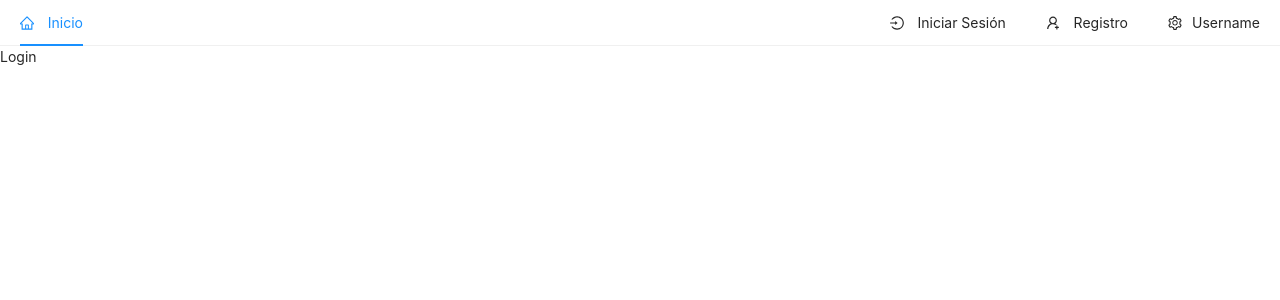
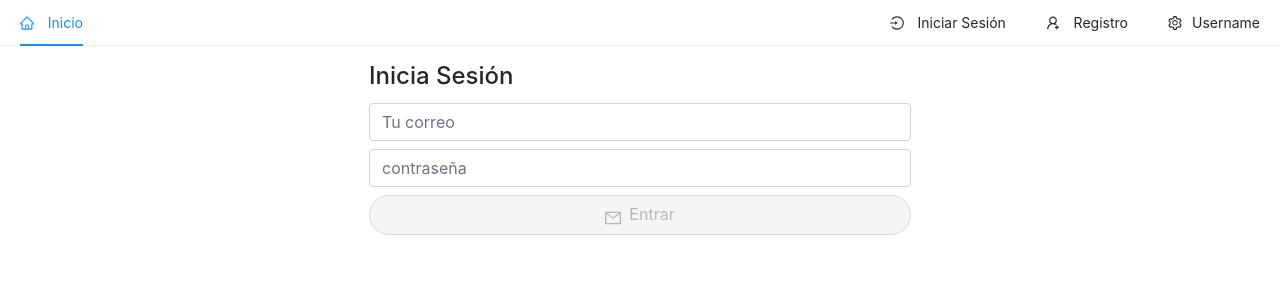
Before and after one commit to jkevinfg/Ecommerce, a React (Create React App) app in the folder frontend/: page /login in a window 1280 px wide. Shown: the top 300 px of the page. Built offline with nearby package versions, Linux system fonts and the light colour scheme; no server answers.

Commit message:
login page

```diff
--- a/frontend/src/components/Header.js
+++ b/frontend/src/components/Header.jsx
@@ -11,7 +11,6 @@
 
 
 const { SubMenu } = Menu;
-
 
 const Header = () => {
 
--- a/frontend/src/pages/Login.jsx
+++ b/frontend/src/pages/Login.jsx
@@ -1,14 +1,55 @@
-import React from 'react';
+import React,{useState} from 'react';
+import { ToastContainer } from 'react-toastify';
+import 'react-toastify/dist/ReactToastify.css';
+import {Button} from 'antd';
+import {MailOutlined} from '@ant-design/icons';
 
 const Login = () => {
 
+  const [email,setEmail] = useState('');
+  const [password,setPassword] = useState('');
+
+  const handleSubmit = async (event) => {
+    event.preventDefault();
+    console.log(email,password);
+  }
+
+  const handleChangeEmail=(event) => {
+    setEmail(event.target.value);
+  }
+
+  const handleChangePassword = (event) => {
+    setPassword(event.target.value);
+  }
   return (
-    <div>
-      <p>
-        Login
-      </p>
+    <div className="container p-3">
+        <div className="row">
+              <div className="col-md-6 offset-md-3">
+                    <h4>Inicia Sesión</h4>
+                    <ToastContainer/>
+                    <form onSubmit={handleSubmit}>
+                        <input type="email" placeholder='Tu correo' className="form-control mb-2" onChange={handleChangeEmail}/>
+                        <input type="password" placeholder='contraseña' className="form-control mb-2" onChange={handleChangePassword}/>
+                        <Button
+                          onClick={handleSubmit}
+                          type = "primary"
+                          className='mb-3'
+                          block
+                          shape='round'
+                          icon = {<MailOutlined/>}
+                          size="large"
+                          disabled= {!email || password.length < 6}
+                        >
+                        Entrar
+                        </Button>
+                    </form>
+              </div>
+          </div>
     </div>
-  )
+
+
+    )
+
 }
 
 export default Login;
--- a/frontend/src/pages/Register.jsx
+++ b/frontend/src/pages/Register.jsx
@@ -36,7 +36,7 @@
                   <h4>Registro</h4>
                   <ToastContainer/>
                   <form onSubmit={handleSubmit}>
-                      <input type="email" className="form-control" onChange={handleChange}/>
+                      <input type="email" placeholder='Tu correo' className="form-control" onChange={handleChange}/>
                       <button type="submit" className="btn btn-success mt-2">Enviar</button>
                   </form>
             </div>
```
Also changed, not shown: frontend/src/pages/RegisterComplete.jsx (renamed from frontend/src/pages/RegisterComplete.js).
